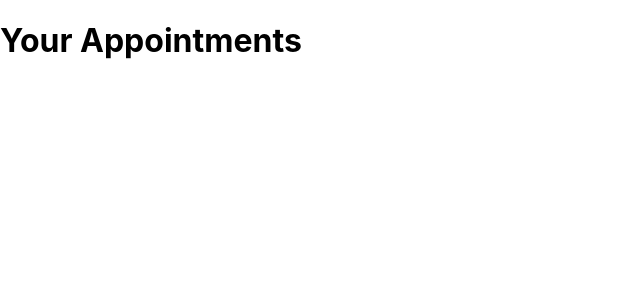
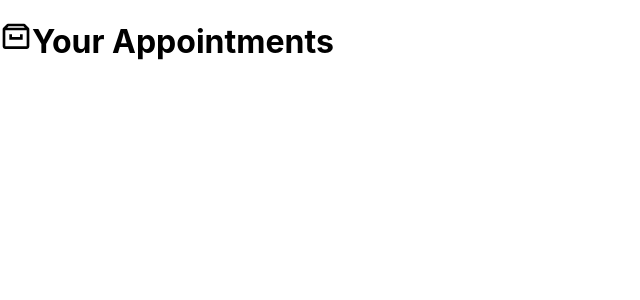
Before and after one commit to dhruvp1997/React-Tutorial, a React (Create React App) app in the folder reactinterface/: page / in a window 1280 px wide. Shown: the top 300 px of the page, without its empty margins (0-640 px from the left). Built offline with nearby package versions, Linux system fonts and the light colour scheme.

Commit message:
React-icons component

```diff
--- a/reactinterface/package.json
+++ b/reactinterface/package.json
@@ -8,6 +8,7 @@
     "@testing-library/user-event": "^12.8.3",
     "react": "^17.0.2",
     "react-dom": "^17.0.2",
+    "react-icons": "^4.2.0",
     "react-scripts": "4.0.3",
     "web-vitals": "^1.1.2"
   },
--- a/reactinterface/src/App.js
+++ b/reactinterface/src/App.js
@@ -1,7 +1,9 @@
+import {BiArchive} from "react-icons/bi"
+
 function App() {
   return (
     <div className="App">
-      <h1>Your Appointments</h1>
+      <h1><BiArchive />Your Appointments</h1>
     </div>
   );
 }
```
Also changed, not shown: 1 other file (tests, documents, lock files or other folders).
